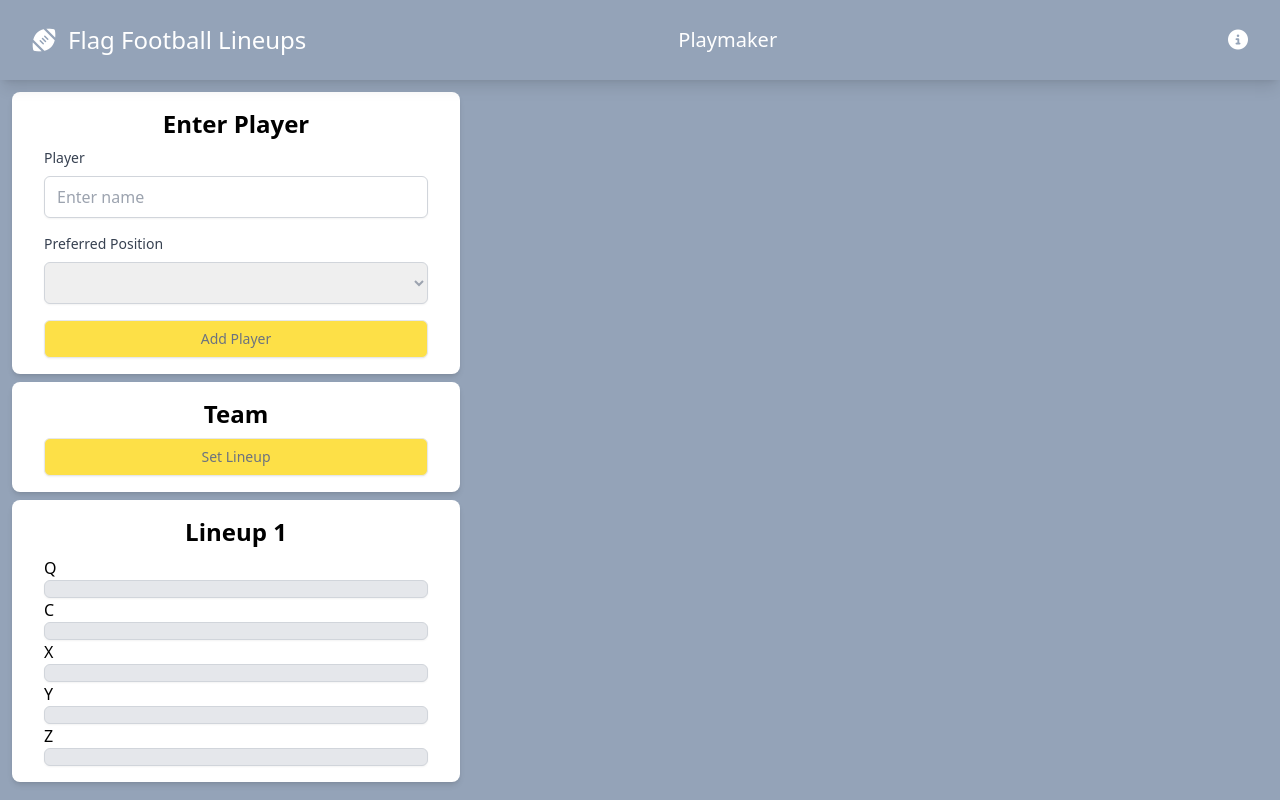
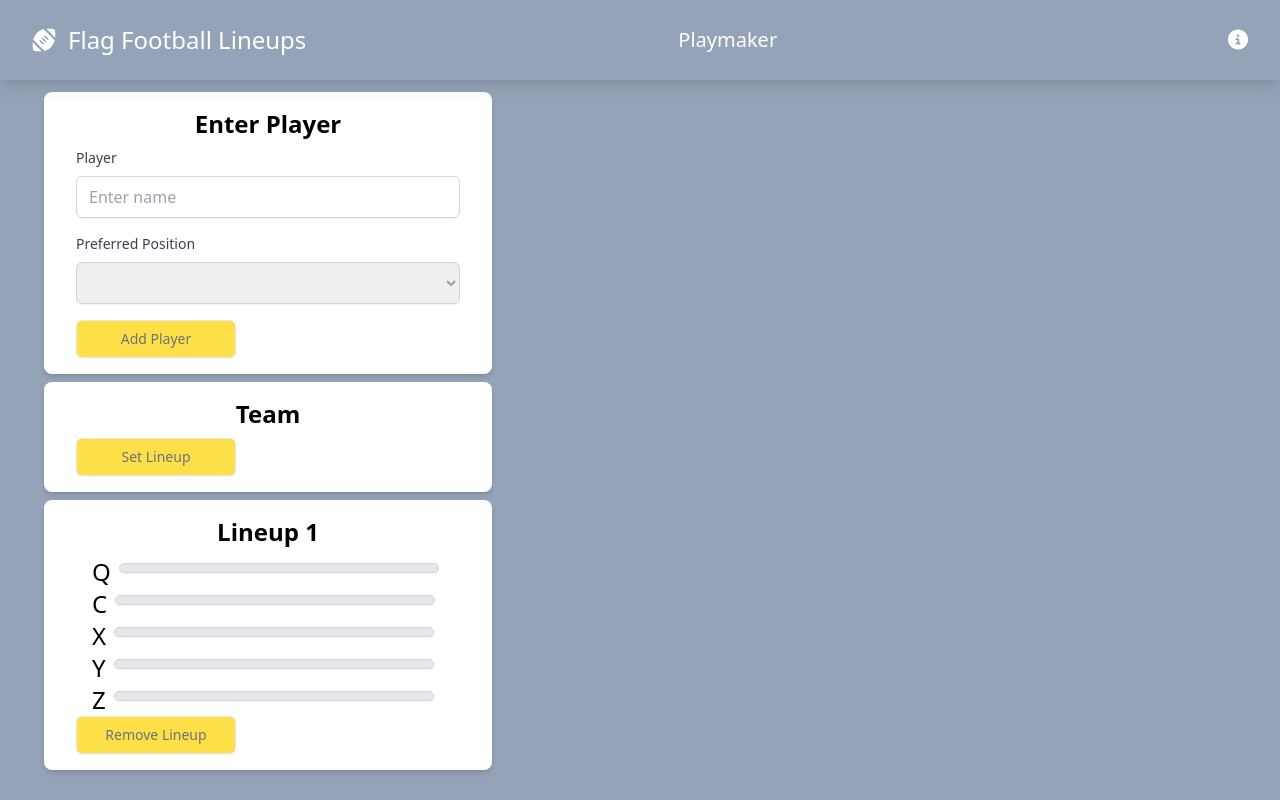
Before and after one commit to samsteimer/flag-football-lineup, a Vue app: page /lineup in a window 1280 px wide. Both pictures are taken after a click on the button "Set Lineup". Built offline with nearby package versions, Linux system fonts and the light colour scheme.

Commit message:
a little polish

```diff
--- a/src/components/AddPlayerForm.vue
+++ b/src/components/AddPlayerForm.vue
@@ -11,12 +11,12 @@
                 <label for="position" class="block text-gray-700 text-sm mb-2">Preferred Position</label>
                 <select class="text-gray-400 shadow-sm rounded-md w-full px-3 py-2 border border-gray-300 focus:outline-none focus:ring-yellow-400 focus:border-yellow-400" name="position" id="position" v-model="position">
                     <option value="qb">Quarterback</option>
-                    <option value="center">Center</option>
+                    <option value="c">Center</option>
                     <option value="rb">Runningback</option>
                     <option value="wr">Wide Receiver</option>
                 </select>
             </div>
-            <button type="submit" class="w-full flex justify-center py-2 px-4 border rounded-md shadow-sm text-sm text-gray-500 bg-yellow-300 hover:bg-yellow-400 focus:outline-none focus:ring-offset-2  focus:ring-yellow-200">Add Player</button>
+            <button type="submit" class="w-40 flex justify-center py-2 px-4 border rounded-md shadow-sm text-sm text-gray-500 bg-yellow-300 hover:bg-yellow-400 focus:outline-none focus:ring-offset-2  focus:ring-yellow-200">Add Player</button>
         </form>
     </div>
 </template>
--- a/src/components/LineupCard.vue
+++ b/src/components/LineupCard.vue
@@ -3,50 +3,58 @@
         <div v-if="lineups.length === 0">
             <p>No lineups set.</p>
         </div>
-        <div v-else v-for="(lineupData, index) in lineups" :key="index" class="bg-white shadow-md rounded-lg px-8 py-4 max-w-md">
+        <div v-else v-for="(lineupData, index) in lineups" :key="index" class="bg-white shadow-md rounded-lg px-8 py-4 max-w-md mb-2">
             <h1 class="text-2xl font-bold text-center mb-2">Lineup {{ index + 1 }}</h1>
-            <div>
-                <p>Q</p>
-                <div class="flex items-center bg-gray-200 shadow-sm rounded-md border border-gray-300 px-4 py-2">
+            <div class="flex items-center ml-4 ">
+                <p class="text-2xl">Q</p>
+                <div class="flex items-center bg-gray-200 shadow-sm rounded-md border border-gray-300 px-4 py-1 ml-2 mb-2 w-80">
                     <span class="">{{ lineupData._value.q }}</span>
                 </div>
 
             </div>
-            <div>
-                <p>C</p>
-                <div class="flex items-center bg-gray-200 shadow-sm rounded-md border border-gray-300 px-4 py-2">
+            <div class="flex items-center ml-4">
+                <p class="text-2xl">C</p>
+                <div class="flex items-center bg-gray-200 shadow-sm rounded-md border border-gray-300 px-4 py-1 ml-2 mb-2 w-80">
                     <span class="">{{ lineupData._value.c }}</span>
                 </div>
             </div>
-            <div>
-                <p>X</p>
-                <div class="flex items-center bg-gray-200 shadow-sm rounded-md border border-gray-300 px-4 py-2">
+            <div class="flex items-center ml-4">
+                <p class="text-2xl">X</p>
+                <div class="flex items-center bg-gray-200 shadow-sm rounded-md border border-gray-300 px-4 py-1 ml-2 mb-2 w-80">
                     <span class="">{{ lineupData._value.x }}</span>
                 </div>
             </div>
-            <div>
-                <p>Y</p>
-                <div class="flex items-center bg-gray-200 shadow-sm rounded-md border border-gray-300 px-4 py-2">
+            <div class="flex items-center ml-4">
+                <p class="text-2xl">Y</p>
+                <div class="flex items-center bg-gray-200 shadow-sm rounded-md border border-gray-300 px-4 py-1 ml-2 mb-2 w-80">
                     <span class="">{{ lineupData._value.y }}</span>
                 </div>
             </div>
-            <div>
-                <p>Z</p>
-                <div class="flex items-center bg-gray-200 shadow-sm rounded-md border border-gray-300 px-4 py-2">
+            <div class="flex items-center ml-4">
+                <p class="text-2xl">Z</p>
+                <div class="flex items-center bg-gray-200 shadow-sm rounded-md border border-gray-300 px-4 py-1 ml-2 mb-2 w-80">
                     <span class="">{{ lineupData._value.z }}</span>
                 </div>
             </div>
+            <div>
+                <button @click="removeLineup(index)" class="w-40 flex justify-center py-2 px-4 border rounded-md shadow-sm text-sm text-gray-500 bg-yellow-300 hover:bg-yellow-400 focus:outline-none focus:ring-offset-2  focus:ring-yellow-200">Remove Lineup</button>
+            </div>
         </div>
+
     </div>
 </template>
 
 <script setup>
 import { defineProps, defineEmits } from 'vue';
 
+const emit = defineEmits(['removeLineup']);
+
 defineProps({
     lineups: Array,
     default: () => []
 })
 
-
+const removeLineup = (index) => {
+    emit('removeLineup', index);
+};
 </script>
--- a/src/components/TeamList.vue
+++ b/src/components/TeamList.vue
@@ -22,7 +22,7 @@
                 </li>
             </ul>
         </div>
-        <button type="submit" class="w-full flex justify-center py-2 px-4 border rounded-md shadow-sm text-sm text-gray-500 bg-yellow-300 hover:bg-yellow-400 focus:outline-none focus:ring-offset-2  focus:ring-yellow-200" @click="setLineup">Set Lineup</button>
+        <button type="submit" class="w-40 flex justify-center py-2 px-4 border rounded-md shadow-sm text-sm text-gray-500 bg-yellow-300 hover:bg-yellow-400 focus:outline-none focus:ring-offset-2  focus:ring-yellow-200" @click="setLineup">Set Lineup</button>
     </div>
 </template>
 
--- a/src/views/LineupView.vue
+++ b/src/views/LineupView.vue
@@ -1,10 +1,11 @@
 <template>
-    <div class="flex flex-col m-2">
+    <div class="flex flex-col mt-2 mx-10">
+
         <AddPlayerForm @playerSubmitted="handlePlayerSubmitted" class="m-1" />
 
         <TeamList :flagTeam="flagTeam" @playerDeleted="handlePlayerDeleted" @lineupSet="handleLineupSet" class="m-1" />
 
-        <LineupCard :lineups="lineups" class="m-1"/>
+        <LineupCard :lineups="lineups" @removeLineup="handleRemoveLineup" class="m-1"/>
 
     </div>
 </template>
@@ -32,7 +33,6 @@ onMounted(() => {
         lineups.value = savedLineups;
     }
 });
-
 
 const handlePlayerSubmitted = (player) => {
     flagTeam.value.push({
@@ -64,5 +64,10 @@ const handleLineupSet = (newLineUp) => {
         lineups.value.push(JSON.parse(JSON.stringify(newLineUp)));
         localStorage.setItem('lineups', JSON.stringify(lineups.value));
     }
+};
+
+const handleRemoveLineup = (index) => {
+    lineups.value.splice(index, 1);
+    localStorage.setItem('lineups', JSON.stringify(lineups.value));
 }
 </script>
```
